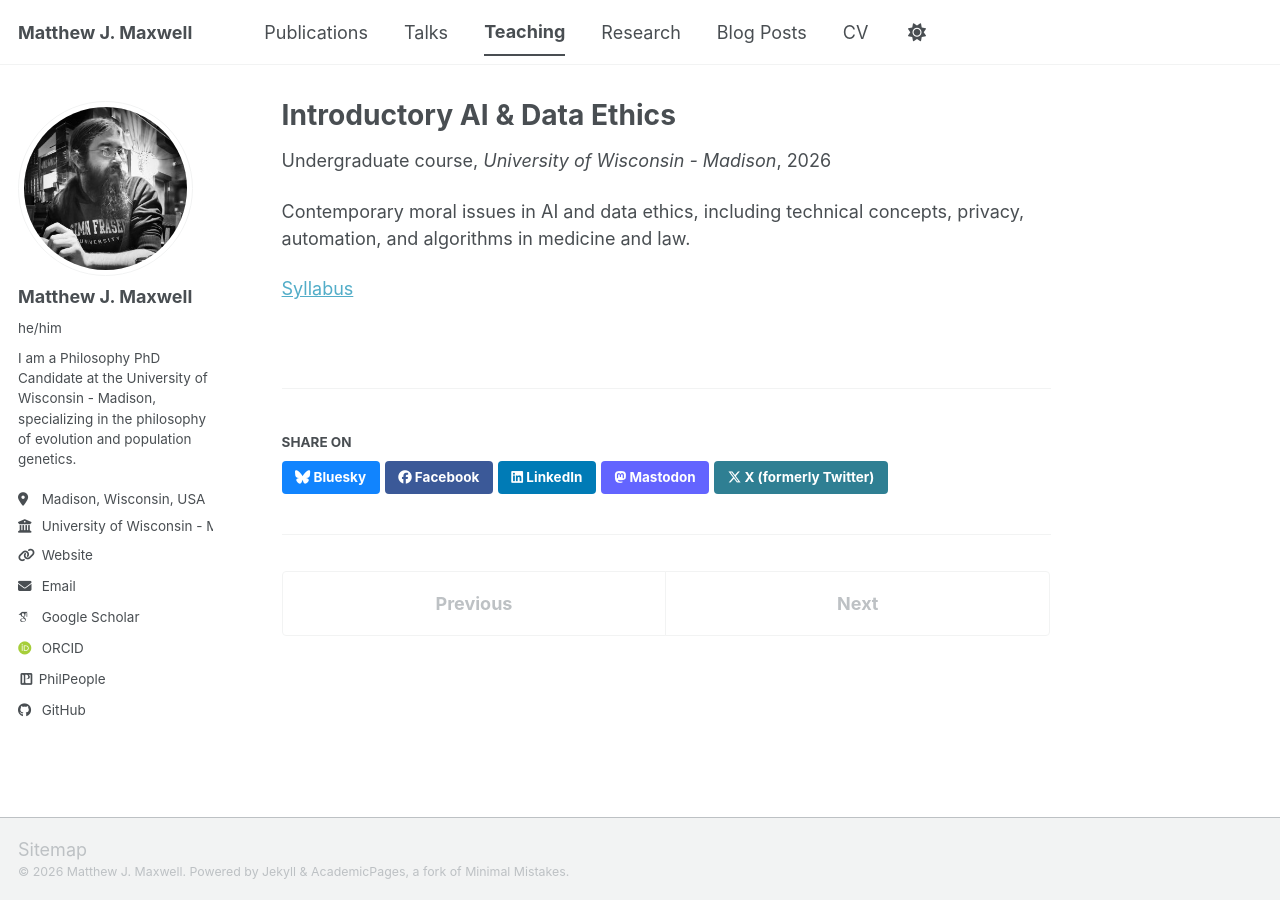
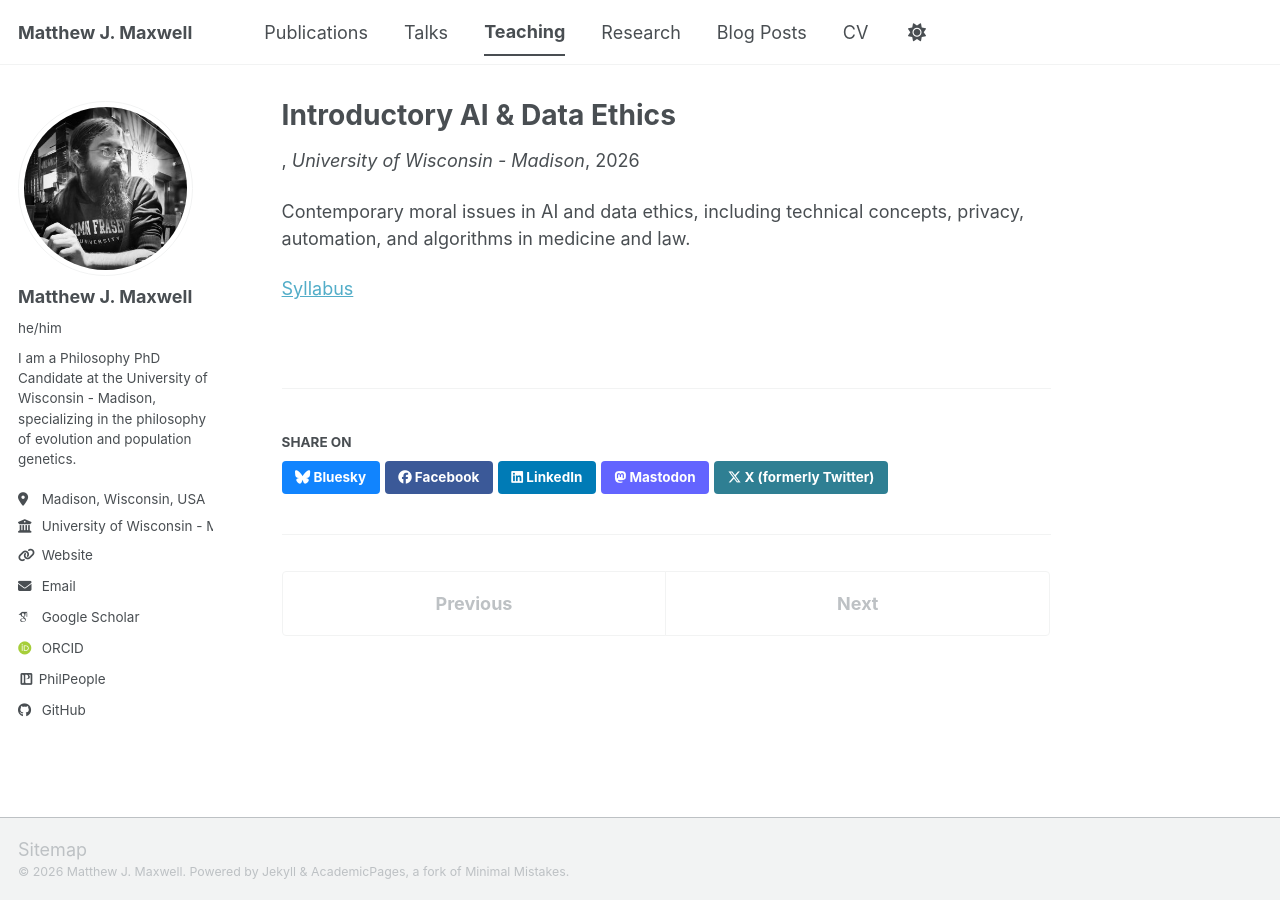
Before and after one commit to mattjmaxwell/mattjmaxwell.github.io, a Jekyll site: the page built from _teaching/Fall2026AIEthics.md, in a window 1280 px wide. Built offline with Jekyll 4.4.1, drawn with Linux system fonts in a browser that asks for light colours; some web fonts are replaced; a script bundle is joined from its source files by our own code; library files that are not in the unit come from our copies.

Commit message:
Update Fall2026AIEthics.md

```diff
--- a/_teaching/Fall2026AIEthics.md
+++ b/_teaching/Fall2026AIEthics.md
@@ -1,7 +1,6 @@
 ---
 title: "Introductory AI & Data Ethics"
 collection: teaching
-type: "Undergraduate course"
 permalink: /teaching/Fall2026AIEthics
 venue: "University of Wisconsin - Madison"
 date: 2026-09-02
```
